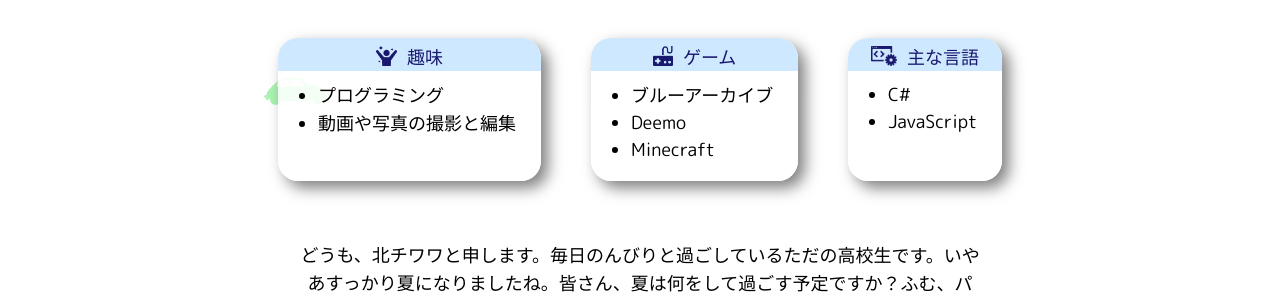
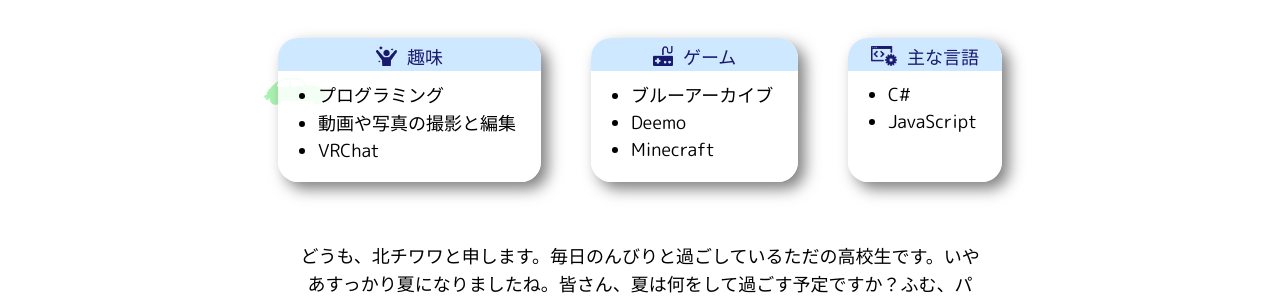
Before and after one commit to NorthOchiai/kitachiwa.github.io, a plain HTML site: page index.html in a window 1280 px wide. Shown: the part 502-800 px from the top of the page. Drawn offline with nearby package versions, Linux system fonts and the light colour scheme; a web font is replaced by a local one.

Commit message:
Update index.html

```diff
--- a/index.html
+++ b/index.html
@@ -72,6 +72,7 @@
                         <ul class="detailul">
                             <li class="detailli">プログラミング</li>
                             <li class="detailli">動画や写真の撮影と編集</li>
+                            <li class="detailli">VRChat</li>
                         </ul>
                     </div>
                     <div class="detail">
```
